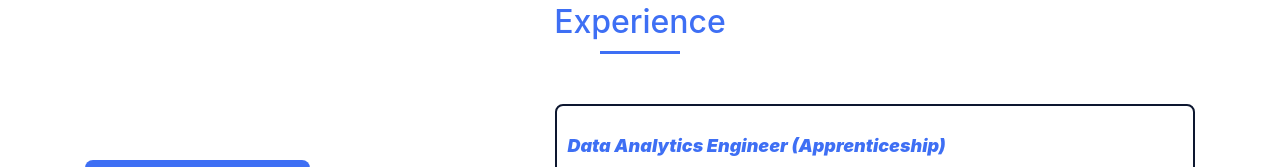
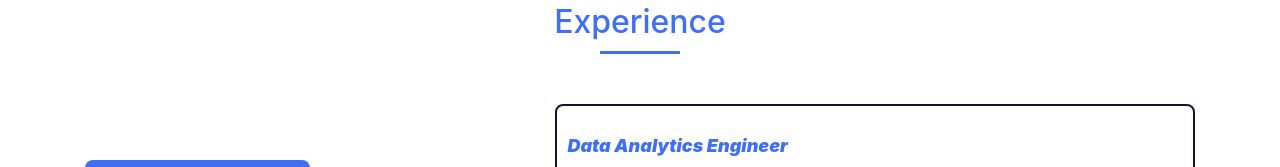
Before and after one commit to VamshiKrishnaKatika/Personal-Portfolio-Application, a plain HTML site: page index.html in a window 1280 px wide. Shown: the part 1400-1567 px from the top of the page. Drawn offline with nearby package versions, Linux system fonts and the light colour scheme; some icons are missing.

Commit message:
Update index.html

```diff
--- a/index.html
+++ b/index.html
@@ -122,7 +122,7 @@
                         </div>
                         <div class="large-box">
                             <p>
-                                <span><p style="font-style: italic;font-weight: 1000;color: hsl(224, 89%, 60%);font-size: large;">Data Analytics Engineer (Apprenticeship)</p></span><br>
+                                <span><p style="font-style: italic;font-weight: 1000;color: hsl(224, 89%, 60%);font-size: large;">Data Analytics Engineer </p></span><br>
                                 <p>
                                     Optimized management of migratory bird population and harvest data, boosting processing speed by 30%. Created a prototype for faster data integration and visualization, reducing integration time by 40%. Built a digital dashboard for time-series data, enhancing wildlife management decisions by 20%. Developed optimized DAX measures, improving KPI analysis accuracy and data processing efficiency by 25%. Enhanced user engagement with interactive reports and dashboards, achieving a 35% increase.
                                 </p>
```
